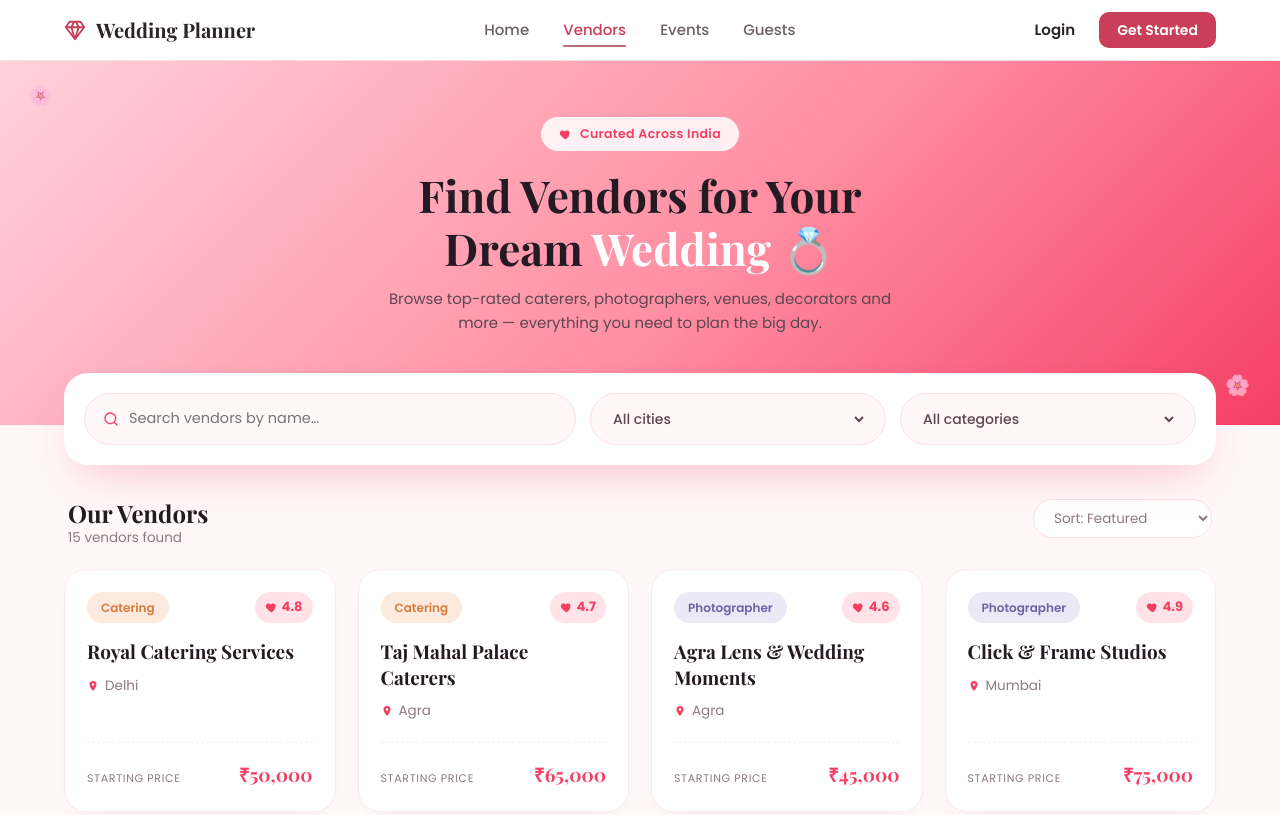
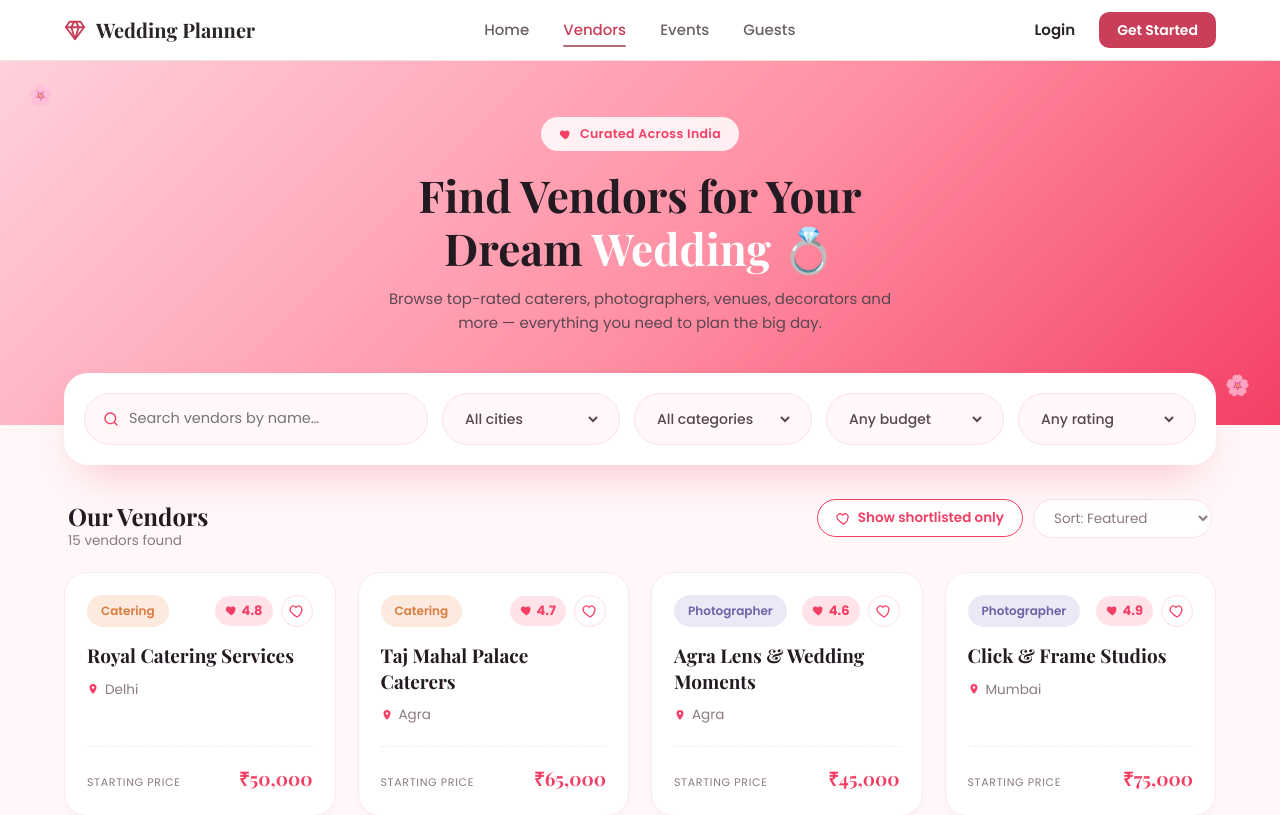
Before and after one commit to Kapilsingh001/wedding-event-planner, a React (Vite) app: page /vendors in a window 1280 px wide. Shown: the top 815 px of the page. Built offline with nearby package versions, Linux system fonts and the light colour scheme; data requests are answered from the project's data file.

Commit message:
Add price range, rating and shortlist filters to vendors page

```diff
--- a/src/features/vendors/Vendors.jsx
+++ b/src/features/vendors/Vendors.jsx
@@ -1,5 +1,6 @@
 import React, { useState, useEffect } from 'react';
 import { Link } from 'react-router-dom';
+import { getShortlist, toggleShortlist } from './shortlist';
 
 const API_BASE_URL = 'http://localhost:3001';
 
@@ -26,6 +27,23 @@
 };
 const DEFAULT_CATEGORY_STYLE = { color: '#8B7A82', background: '#F3EBEE' };
 
+// Returns true if the price falls inside the selected budget range
+function matchesPriceRange(range, price) {
+  const p = Number(price);
+  switch (range) {
+    case 'under50':
+      return p < 50000;
+    case '50to100':
+      return p >= 50000 && p <= 100000;
+    case '100to200':
+      return p > 100000 && p <= 200000;
+    case 'above200':
+      return p > 200000;
+    default:
+      return true;
+  }
+}
+
 const PinIcon = () => (
   <svg viewBox="0 0 24 24" width="12" height="12" style={{ fill: '#F43F65', flexShrink: 0 }}>
     <path d="M12 2a7 7 0 0 0-7 7c0 5.25 7 13 7 13s7-7.75 7-13a7 7 0 0 0-7-7Zm0 9.5A2.5 2.5 0 1 1 14.5 9 2.5 2.5 0 0 1 12 11.5Z" />
@@ -41,6 +59,17 @@
     <path d="M12 21s-6.716-4.35-9.428-8.06C.86 10.42 1.2 6.9 4.1 5.2c2.2-1.28 4.9-.62 6.4 1.28 1.5-1.9 4.2-2.56 6.4-1.28 2.9 1.7 3.24 5.22 1.53 7.74C18.72 16.65 12 21 12 21Z" />
   </svg>
 );
+// Heart used for the shortlist button: outline when not saved, filled when saved
+const ShortlistHeart = ({ filled, size = 16 }) => (
+  <svg
+    viewBox="0 0 24 24"
+    width={size}
+    height={size}
+    style={{ fill: filled ? '#F43F65' : 'none', stroke: '#F43F65', strokeWidth: 2 }}
+  >
+    <path d="M12 21s-6.716-4.35-9.428-8.06C.86 10.42 1.2 6.9 4.1 5.2c2.2-1.28 4.9-.62 6.4 1.28 1.5-1.9 4.2-2.56 6.4-1.28 2.9 1.7 3.24 5.22 1.53 7.74C18.72 16.65 12 21 12 21Z" />
+  </svg>
+);
 
 export default function Vendors() {
   useThemeFonts();
@@ -53,6 +82,12 @@
   const [selectedCity, setSelectedCity] = useState('');
   const [selectedCategory, setSelectedCategory] = useState('');
   const [sortBy, setSortBy] = useState('default');
+
+  // New in phase 2
+  const [priceRange, setPriceRange] = useState('any');
+  const [minRating, setMinRating] = useState('any');
+  const [shortlist, setShortlist] = useState(() => getShortlist());
+  const [showShortlisted, setShowShortlisted] = useState(false);
 
   const [loading, setLoading] = useState(true);
   const [error, setError] = useState(null);
@@ -104,8 +139,13 @@
     fetchVendors();
   }, [selectedCity, selectedCategory]);
 
-  let filteredVendors = vendors.filter((vendor) =>
-    vendor.name.toLowerCase().includes(searchTerm.toLowerCase().trim())
+  // Name search + price range + minimum rating (+ shortlist toggle), all in JavaScript
+  let filteredVendors = vendors.filter(
+    (vendor) =>
+      vendor.name.toLowerCase().includes(searchTerm.toLowerCase().trim()) &&
+      matchesPriceRange(priceRange, vendor.price) &&
+      (minRating === 'any' || Number(vendor.rating) >= Number(minRating)) &&
+      (!showShortlisted || shortlist.includes(String(vendor.id)))
   );
 
   if (sortBy === 'rating-desc') {
@@ -121,6 +161,16 @@
     setSelectedCity('');
     setSelectedCategory('');
     setSortBy('default');
+    setPriceRange('any');
+    setMinRating('any');
+    setShowShortlisted(false);
+  };
+
+  // The card is a <Link>, so stop the click from opening the detail page
+  const handleToggleShortlist = (e, vendorId) => {
+    e.preventDefault();
+    e.stopPropagation();
+    setShortlist(toggleShortlist(vendorId));
   };
 
   // ---------- styles ----------
@@ -250,6 +300,8 @@
   };
   const resultsCountStyle = { fontSize: '13.5px', color: '#8B7A82' };
 
+  const rightControlsStyle = { display: 'flex', alignItems: 'center', gap: '10px', flexWrap: 'wrap' };
+
   const sortSelectStyle = {
     fontFamily: "'Poppins', sans-serif",
     fontSize: '13.5px',
@@ -259,6 +311,21 @@
     borderRadius: '20px',
     padding: '8px 16px',
     cursor: 'pointer',
+  };
+
+  const shortlistToggleStyle = {
+    display: 'inline-flex',
+    alignItems: 'center',
+    gap: '7px',
+    fontFamily: "'Poppins', sans-serif",
+    fontSize: '13.5px',
+    fontWeight: 600,
+    padding: '8px 18px',
+    borderRadius: '20px',
+    cursor: 'pointer',
+    border: showShortlisted ? '1px solid transparent' : '1px solid #F43F65',
+    background: showShortlisted ? 'linear-gradient(135deg, #FF8FA3, #F43F65)' : '#FFFFFF',
+    color: showShortlisted ? '#FFFFFF' : '#F43F65',
   };
 
   const gridStyle = {
@@ -283,6 +350,7 @@
   });
 
   const cardHeaderStyle = { display: 'flex', justifyContent: 'space-between', alignItems: 'center', marginBottom: '16px' };
+  const cardHeaderRightStyle = { display: 'flex', alignItems: 'center', gap: '8px' };
 
   const categoryPillStyle = (category) => ({
     fontSize: '12px',
@@ -303,6 +371,19 @@
     padding: '5px 10px',
     borderRadius: '20px',
   };
+
+  const heartButtonStyle = (saved) => ({
+    width: '32px',
+    height: '32px',
+    borderRadius: '50%',
+    display: 'flex',
+    alignItems: 'center',
+    justifyContent: 'center',
+    cursor: 'pointer',
+    padding: 0,
+    border: '1px solid #FCE1E7',
+    backgroundColor: saved ? '#FFE3E9' : '#FFFFFF',
+  });
 
   const cardTitleStyle = {
     fontFamily: "'Playfair Display', serif",
@@ -387,6 +468,25 @@
               ))}
             </select>
           </div>
+
+          <div style={selectWrapStyle}>
+            <select value={priceRange} onChange={(e) => setPriceRange(e.target.value)} style={selectStyle}>
+              <option value="any">Any budget</option>
+              <option value="under50">Under ₹50,000</option>
+              <option value="50to100">₹50,000 - 1,00,000</option>
+              <option value="100to200">₹1,00,000 - 2,00,000</option>
+              <option value="above200">Above ₹2,00,000</option>
+            </select>
+          </div>
+
+          <div style={selectWrapStyle}>
+            <select value={minRating} onChange={(e) => setMinRating(e.target.value)} style={selectStyle}>
+              <option value="any">Any rating</option>
+              <option value="4.5">4.5+</option>
+              <option value="4.7">4.7+</option>
+              <option value="4.9">4.9+</option>
+            </select>
+          </div>
         </div>
 
         <div style={resultsRowStyle}>
@@ -397,12 +497,24 @@
                 `${filteredVendors.length} ${filteredVendors.length === 1 ? 'vendor' : 'vendors'} found`}
             </div>
           </div>
+
+          <div style={rightControlsStyle}>
+            <button
+              type="button"
+              style={shortlistToggleStyle}
+              onClick={() => setShowShortlisted((prev) => !prev)}
+            >
+              <ShortlistHeart filled={showShortlisted} size={15} />
+              {showShortlisted ? 'Showing shortlisted only' : 'Show shortlisted only'}
+            </button>
+
             <select value={sortBy} onChange={(e) => setSortBy(e.target.value)} style={sortSelectStyle}>
               <option value="default">Sort: Featured</option>
               <option value="rating-desc">Rating: High to low</option>
               <option value="price-asc">Price: Low to high</option>
               <option value="price-desc">Price: High to low</option>
             </select>
+          </div>
         </div>
 
         {loading && (
@@ -421,14 +533,16 @@
         {!loading && !error && filteredVendors.length === 0 && (
           <div style={statusWrapStyle}>
             <h3 style={statusHeadingStyle}>No vendors match your search</h3>
-            <p>Try a different city, category, or clear your search.</p>
+            <p>Try a different city, category, budget or rating, or clear your filters.</p>
             <button style={resetButtonStyle} onClick={resetFilters}>Clear filters</button>
           </div>
         )}
 
         {!loading && !error && filteredVendors.length > 0 && (
           <div style={gridStyle}>
-            {filteredVendors.map((vendor) => (
+            {filteredVendors.map((vendor) => {
+              const saved = shortlist.includes(String(vendor.id));
+              return (
                 <Link
                   key={vendor.id}
                   to={`/vendors/${vendor.id}`}
@@ -439,9 +553,20 @@
                   <div>
                     <div style={cardHeaderStyle}>
                       <span style={categoryPillStyle(vendor.category)}>{vendor.category}</span>
+                      <div style={cardHeaderRightStyle}>
                         <span style={ratingBadgeStyle}>
                           <HeartIcon /> {Number(vendor.rating).toFixed(1)}
                         </span>
+                        <button
+                          type="button"
+                          style={heartButtonStyle(saved)}
+                          onClick={(e) => handleToggleShortlist(e, vendor.id)}
+                          aria-label={saved ? 'Remove from shortlist' : 'Add to shortlist'}
+                          title={saved ? 'Remove from shortlist' : 'Add to shortlist'}
+                        >
+                          <ShortlistHeart filled={saved} />
+                        </button>
+                      </div>
                     </div>
                     <h3 style={cardTitleStyle}>{vendor.name}</h3>
                     <div style={cityRowStyle}>
@@ -454,7 +579,8 @@
                     <span style={priceStyle}>₹{Number(vendor.price).toLocaleString('en-IN')}</span>
                   </div>
                 </Link>
-            ))}
+              );
+            })}
           </div>
         )}
       </div>
```
Lines whose indentation alone changed are shown as unchanged.
